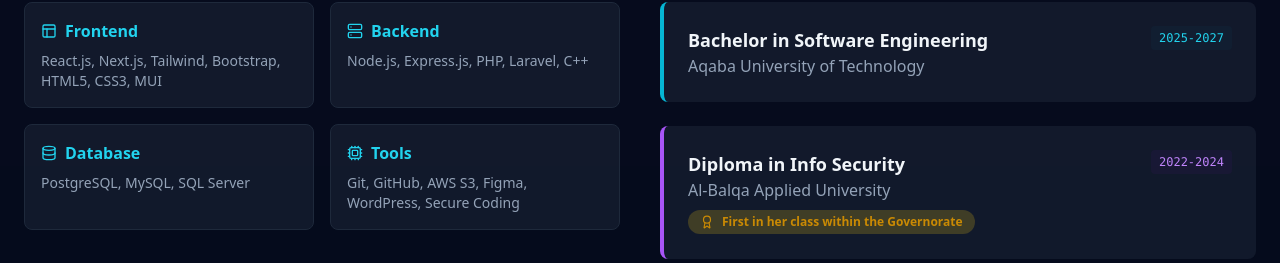
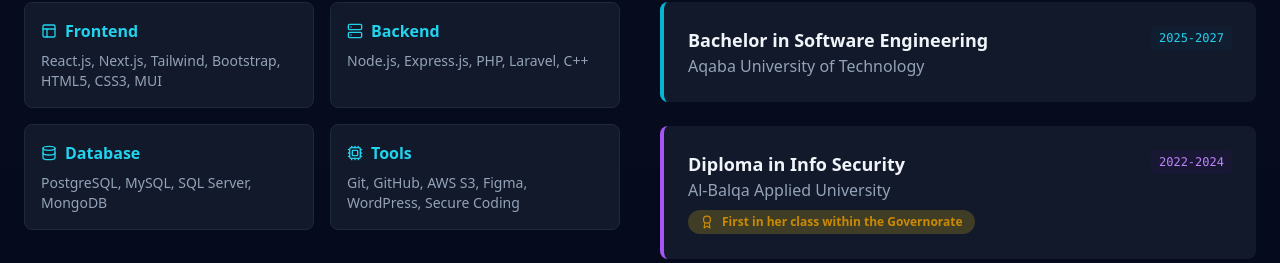
Before and after one commit to yasmeenabuzaid/Portfolio-Yasmeen-Abu-Zaid, a React (Create React App) app: page / in a window 1280 px wide. Shown: the part 4153-4416 px from the top of the page. Built offline with nearby package versions, Linux system fonts and the light colour scheme.

Commit message:
uploud new update of the cv

```diff
--- a/src/components/sections/Hero.jsx
+++ b/src/components/sections/Hero.jsx
@@ -48,7 +48,7 @@
 
 
             <Button
-              href="/Yasmeen_Abu_Zaid_Software_Engineer.pdf"
+              href="/Yasmeen_Abu_Zaid_Software_Engineer_CV.pdf"
               target="_blank"
               variant="contained"
               size="large"
--- a/src/components/sections/Skills.jsx
+++ b/src/components/sections/Skills.jsx
@@ -40,7 +40,7 @@
               </div>
               <div className={`p-4 ${cardBg} rounded-lg hover:-translate-y-1 transition-transform border ${borderCol} hover:border-cyan-500/50`}>
                 <h4 className="text-cyan-400 font-bold mb-2 flex items-center gap-2"><Database size={16}/> {t.skills.database}</h4>
-                <p className={`text-sm ${textMuted}`}>PostgreSQL, MySQL, SQL Server</p>
+                <p className={`text-sm ${textMuted}`}>PostgreSQL, MySQL, SQL Server, MongoDB</p>
               </div>
               <div className={`p-4 ${cardBg} rounded-lg hover:-translate-y-1 transition-transform border ${borderCol} hover:border-cyan-500/50`}>
                 <h4 className="text-cyan-400 font-bold mb-2 flex items-center gap-2"><Cpu size={16}/> {t.skills.tools}</h4>
```
Also changed, not shown: 1 other file (tests, documents, lock files or other folders).
